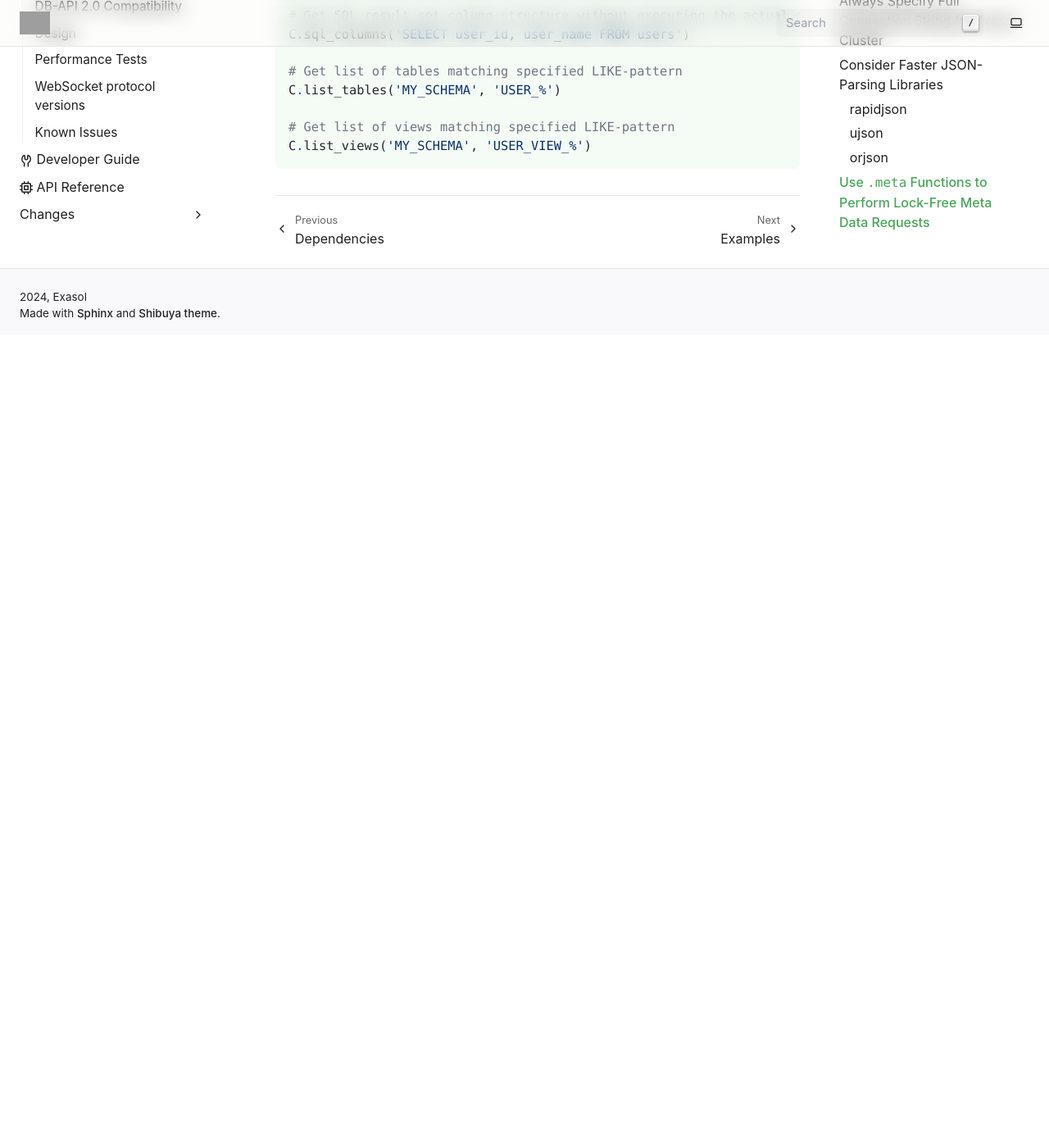
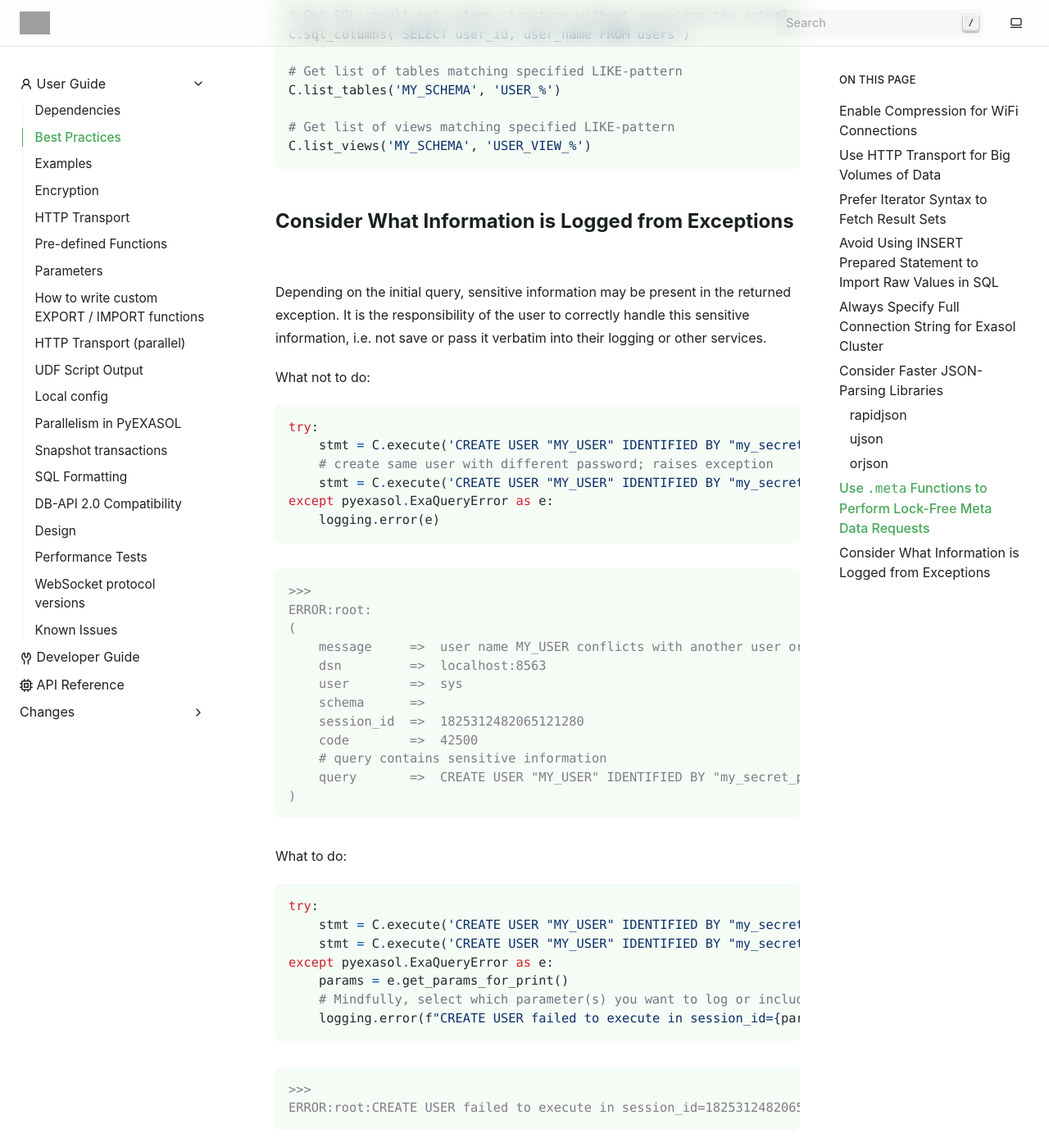
Before and after one commit to exasol/pyexasol, a Sphinx documentation site: the page built from doc/user_guide/best_practices.rst, in a window 1280 px wide and 1400 px high, scrolled down 3976 px. Shown: the whole window at 82% size. Built offline with Sphinx 7.4.7, drawn with Linux system fonts in a browser that asks for light colours; pages that are not in the unit, such as notebooks, are missing from menus; before the commit the page ends 4384 px from its top, so only the background shows below that; grey boxes are pictures that could not be loaded.

Commit message:
Added example to highlight how sensitive information from exceptions should be handled

```diff
--- a/doc/user_guide/best_practices.rst
+++ b/doc/user_guide/best_practices.rst
@@ -125,3 +125,47 @@ Few examples:
 
     # Get list of views matching specified LIKE-pattern
     C.list_views('MY_SCHEMA', 'USER_VIEW_%')
+
+Consider What Information is Logged from Exceptions
+---------------------------------------------------------------
+Depending on the initial query, sensitive information may be present in the returned exception.
+It is the responsibility of the user to correctly handle this sensitive information, i.e. not save or pass it verbatim into their logging or other services.
+
+What not to do:
+
+.. code-block:: python
+
+    try:
+        stmt = C.execute('CREATE USER "MY_USER" IDENTIFIED BY "my_secret_password"')
+        # create same user with different password; raises exception
+        stmt = C.execute('CREATE USER "MY_USER" IDENTIFIED BY "my_secret_password2"')
+    except pyexasol.ExaQueryError as e:
+        logging.error(e)
+
+>>>
+ERROR:root:
+(
+    message     =>  user name MY_USER conflicts with another user or role name (Session: 1825312482065121280)
+    dsn         =>  localhost:8563
+    user        =>  sys
+    schema      =>
+    session_id  =>  1825312482065121280
+    code        =>  42500
+    # query contains sensitive information
+    query       =>  CREATE USER "MY_USER" IDENTIFIED BY "my_secret_password"
+)
+
+What to do:
+
+.. code-block:: python
+
+    try:
+        stmt = C.execute('CREATE USER "MY_USER" IDENTIFIED BY "my_secret_password"')
+        stmt = C.execute('CREATE USER "MY_USER" IDENTIFIED BY "my_secret_password2"')
+    except pyexasol.ExaQueryError as e:
+        params = e.get_params_for_print()
+        # Mindfully, select which parameter(s) you want to log or include in subsequently raised exceptions.
+        logging.error(f"CREATE USER failed to execute in session_id={params['session_id']}")
+
+>>>
+ERROR:root:CREATE USER failed to execute in session_id=1825312482065121280
```
Also changed, not shown: doc/changes/unreleased.md (+2 -1 lines).
